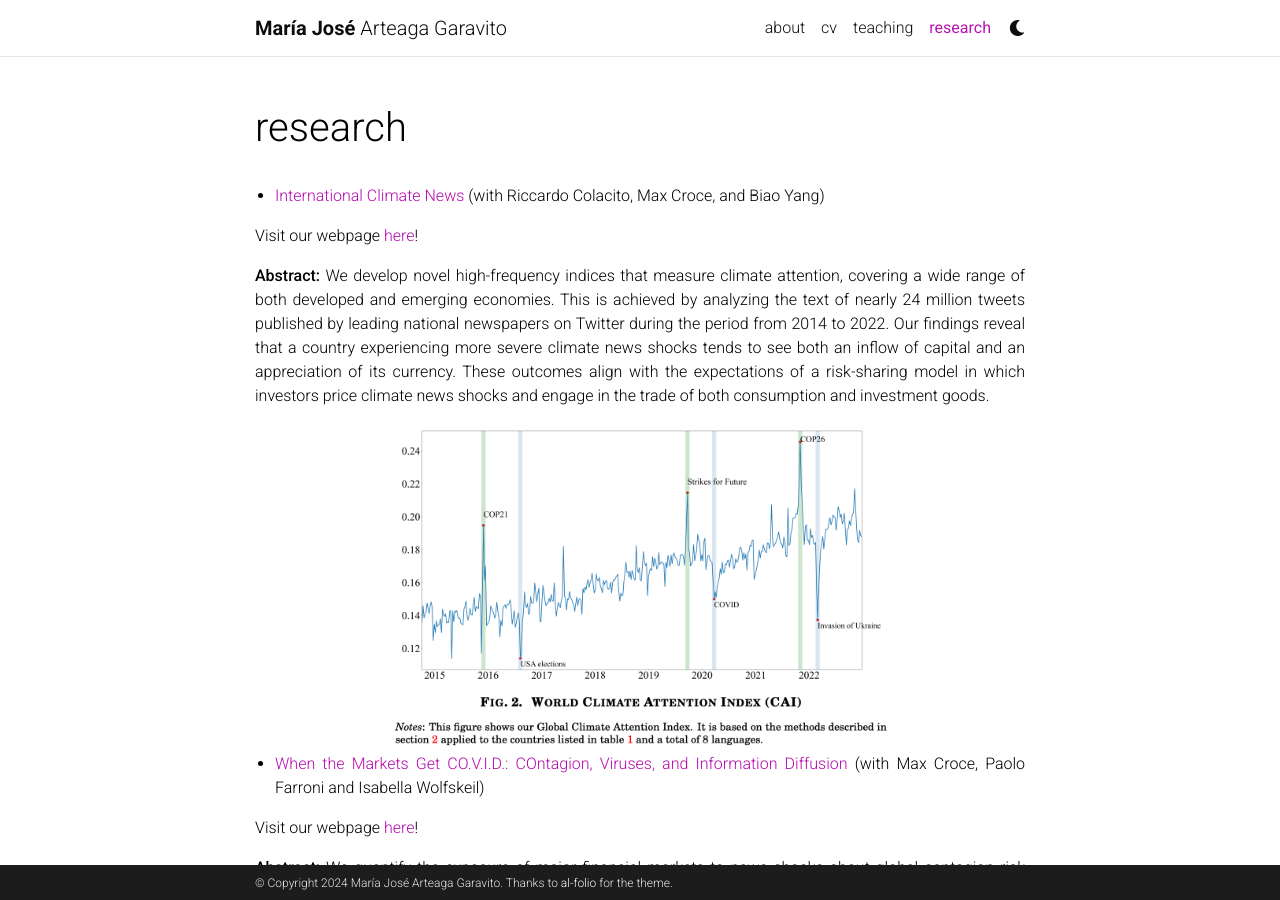
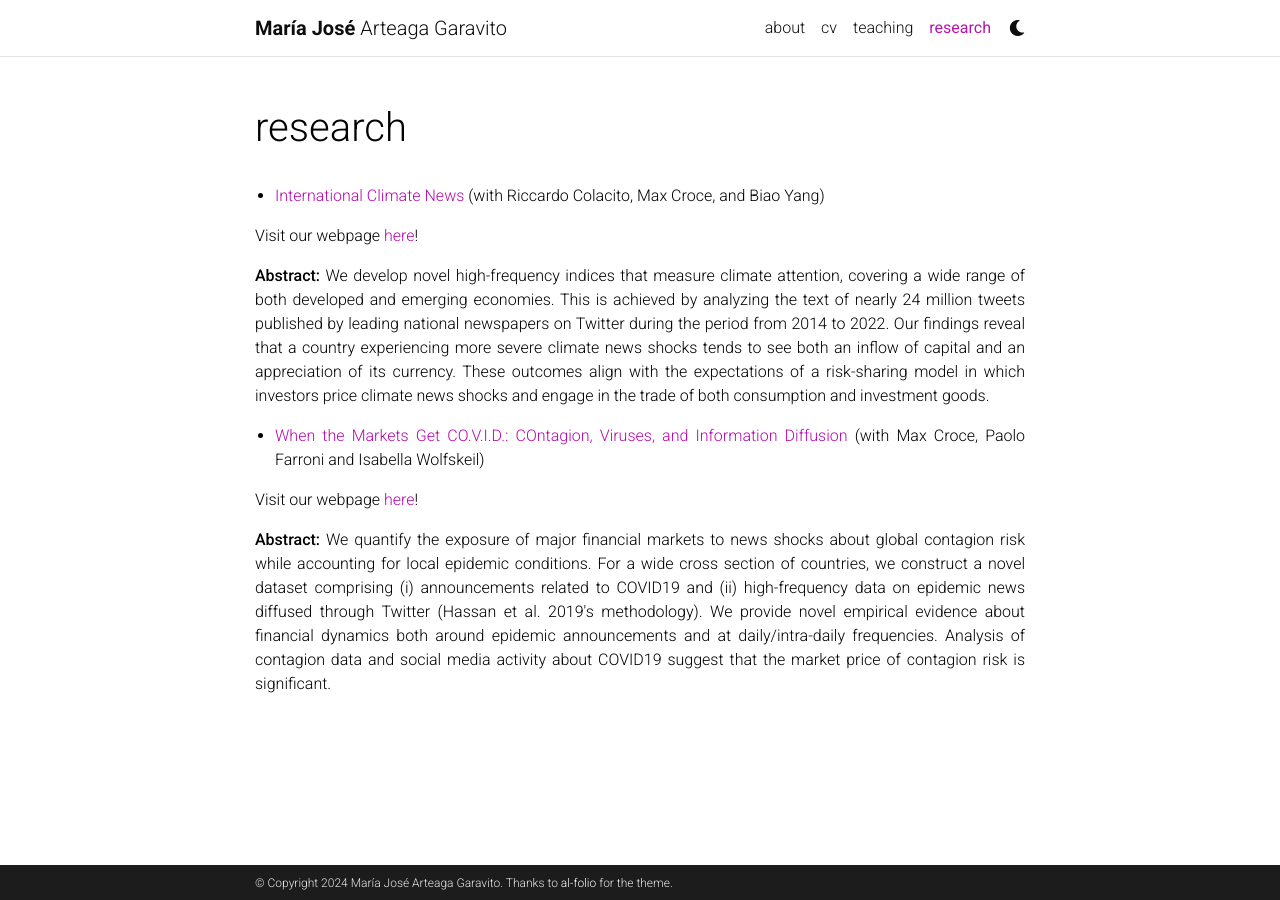
Before and after one commit to majoarteaga/majoarteaga.github.io, a Jekyll site: the page built from _pages/research.md, in a window 1280 px wide and 900 px high. Built offline with Jekyll 4.4.1, drawn with Linux system fonts in a browser that asks for light colours; comment, search, counter and statistics services are not loaded; a style sheet for code colours, icons or effects is not loaded.

Commit message:
Update research.md

```diff
--- a/_pages/research.md
+++ b/_pages/research.md
@@ -32,10 +32,6 @@
     <p><strong>Abstract:</strong> We develop novel high-frequency indices that measure climate attention, covering a wide range of both developed and emerging economies. This is achieved by analyzing the text of nearly 24 million tweets published by leading national newspapers on Twitter during the period from 2014 to 2022. Our findings reveal that a country experiencing more severe climate news shocks tends to see both an inflow of capital and an appreciation of its currency. These outcomes align with the expectations of a risk-sharing model in which investors price climate news shocks and engage in the trade of both consumption and investment goods.</p>
 </div>
 
-<div style="text-align: center;">
-    <img src="https://majoarteaga.github.io/assets/img/cai_fig.png" alt="International Climate News" style="width: 500px;">
-</div>
-
 <div class="text-column">
     <ul>
         <li><a href="https://papers.ssrn.com/sol3/papers.cfm?abstract_id=3560347">When the Markets Get CO.V.I.D.: COntagion, Viruses, and Information Diffusion</a> (with Max Croce, Paolo Farroni and Isabella Wolfskeil)</li>
@@ -43,7 +39,3 @@
     <p>Visit our webpage <a href="https://sites.google.com/view/when-markets-get-covid/home?authuser=0">here</a>!</p>
     <p><strong>Abstract:</strong> We quantify the exposure of major financial markets to news shocks about global contagion risk while accounting for local epidemic conditions. For a wide cross section of countries, we construct a novel dataset comprising (i) announcements related to COVID19 and (ii) high-frequency data on epidemic news diffused through Twitter (Hassan et al. 2019's methodology). We provide novel empirical evidence about financial dynamics both around epidemic announcements and at daily/intra-daily frequencies. Analysis of contagion data and social media activity about COVID19 suggest that the market price of contagion risk is significant.</p>
 </div>
-
-<div style="text-align: center;">
-    <img src="https://majoarteaga.github.io/assets/img/covid_fig.png" alt="Covid" style="width: 500px;">
-</div>
```
